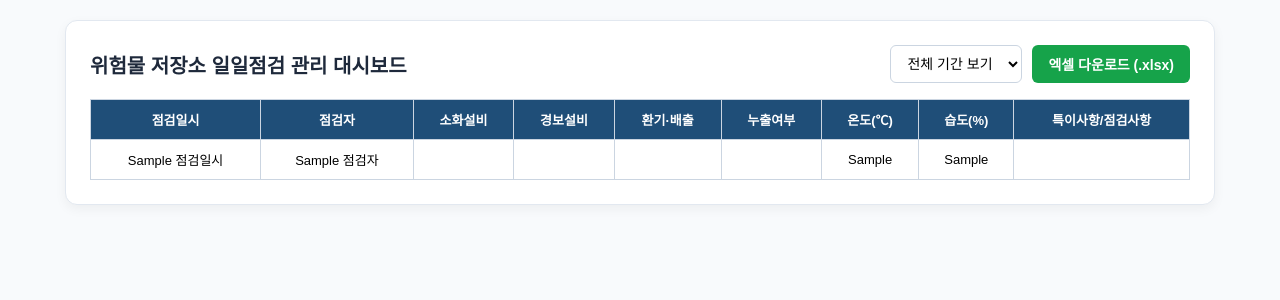
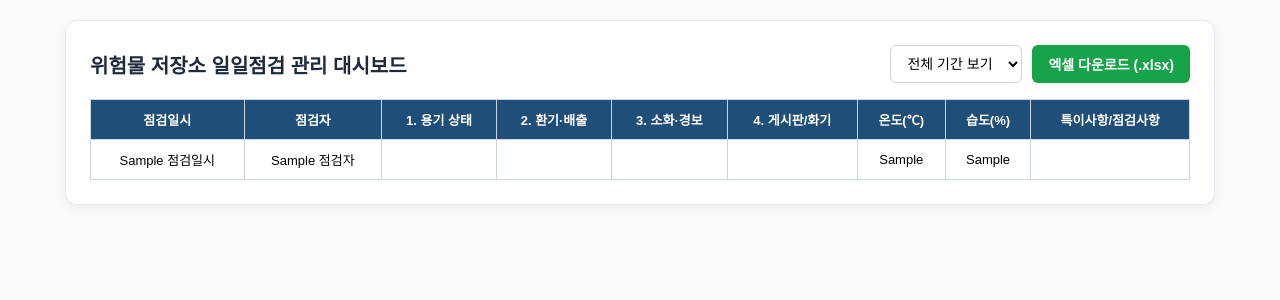
Before and after one commit to wjsdydxo94-a11y/hazardous-check, a Flask app: template templates/admin.html in a window 1280 px wide. Shown: the top 300 px of the page. Run offline with Flask 3, Linux system fonts and the light colour scheme; the template is opened without the code that fills it: most values are stand-ins (such as "Sample title", 1, 10 or a date in 2020).

Commit message:
Update admin.html

```diff
--- a/templates/admin.html
+++ b/templates/admin.html
@@ -37,10 +37,10 @@
                 <tr>
                     <th>점검일시</th>
                     <th>점검자</th>
-                    <th>소화설비</th>
-                    <th>경보설비</th>
-                    <th>환기·배출</th>
-                    <th>누출여부</th>
+                    <th>1. 용기 상태</th>
+                    <th>2. 환기·배출</th>
+                    <th>3. 소화·경보</th>
+                    <th>4. 게시판/화기</th>
                     <th>온도(℃)</th>
                     <th>습도(%)</th>
                     <th>특이사항/점검사항</th>
@@ -52,40 +52,40 @@
                     <td>{{ row.get('점검일시', '') }}</td>
                     <td>{{ row.get('점검자', '') }}</td>
 
-                    <!-- 소화설비 -->
+                    <!-- 1. 용기 상태 -->
                     {% set val1 = row.get('용기상태', '') %}
                     <td>
-                        {% if '이상없음' in val1|string or '정상' in val1|string or '이상 없음' in val1|string %}
+                        {% if '양호' in val1|string or '정상' in val1|string or '이상없음' in val1|string or '없음' in val1|string %}
                             <span class="check-green">✔ {{ val1 }}</span>
                         {% elif val1 and val1|string != 'nan' %}
                             <span class="check-red">✘ {{ val1 }}</span>
                         {% endif %}
                     </td>
 
-                    <!-- 경보설비 -->
-                    {% set val2 = row.get('안전설비', '') %}
+                    <!-- 2. 환기·배출 -->
+                    {% set val2 = row.get('환기설비', '') %}
                     <td>
-                        {% if '이상없음' in val2|string or '정상' in val2|string or '이상 없음' in val2|string %}
+                        {% if '양호' in val2|string or '정상' in val2|string or '이상없음' in val2|string or '없음' in val2|string %}
                             <span class="check-green">✔ {{ val2 }}</span>
                         {% elif val2 and val2|string != 'nan' %}
                             <span class="check-red">✘ {{ val2 }}</span>
                         {% endif %}
                     </td>
 
-                    <!-- 환기·배출 -->
-                    {% set val3 = row.get('방재구조', '') %}
+                    <!-- 3. 소화·경보 -->
+                    {% set val3 = row.get('소화설비', '') %}
                     <td>
-                        {% if '이상없음' in val3|string or '정상' in val3|string or '이상 없음' in val3|string %}
+                        {% if '양호' in val3|string or '정상' in val3|string or '이상없음' in val3|string or '없음' in val3|string %}
                             <span class="check-green">✔ {{ val3 }}</span>
                         {% elif val3 and val3|string != 'nan' %}
                             <span class="check-red">✘ {{ val3 }}</span>
                         {% endif %}
                     </td>
 
-                    <!-- 누출여부 -->
-                    {% set val4 = row.get('전산마감', '') %}
+                    <!-- 4. 게시판/화기 -->
+                    {% set val4 = row.get('안전수칙', '') %}
                     <td>
-                        {% if '이상없음' in val4|string or '정상' in val4|string or '이상 없음' in val4|string or '누출 없음' in val4|string or '없음' in val4|string %}
+                        {% if '양호' in val4|string or '정상' in val4|string or '이상없음' in val4|string or '없음' in val4|string or '완료' in val4|string %}
                             <span class="check-green">✔ {{ val4 }}</span>
                         {% elif val4 and val4|string != 'nan' %}
                             <span class="check-red">✘ {{ val4 }}</span>
@@ -117,12 +117,11 @@
             rows.forEach(row => {
                 const dateCell = row.cells[0].textContent.trim();
                 if (dateCell.length >= 7) {
-                    const ym = dateCell.substring(0, 7); // YYYY-MM 추출
+                    const ym = dateCell.substring(0, 7);
                     months.add(ym);
                 }
             });
 
-            // 최신 월이 위로 오도록 정렬
             const sortedMonths = Array.from(months).sort().reverse();
             sortedMonths.forEach(ym => {
                 const opt = document.createElement('option');
@@ -131,7 +130,6 @@
                 monthSelect.appendChild(opt);
             });
 
-            // 현재 연월 자동 선택 (데이터가 존재할 경우)
             const now = new Date();
             const currentYm = now.getFullYear() + '-' + String(now.getMonth() + 1).padStart(2, '0');
             if (months.has(currentYm)) {
```
